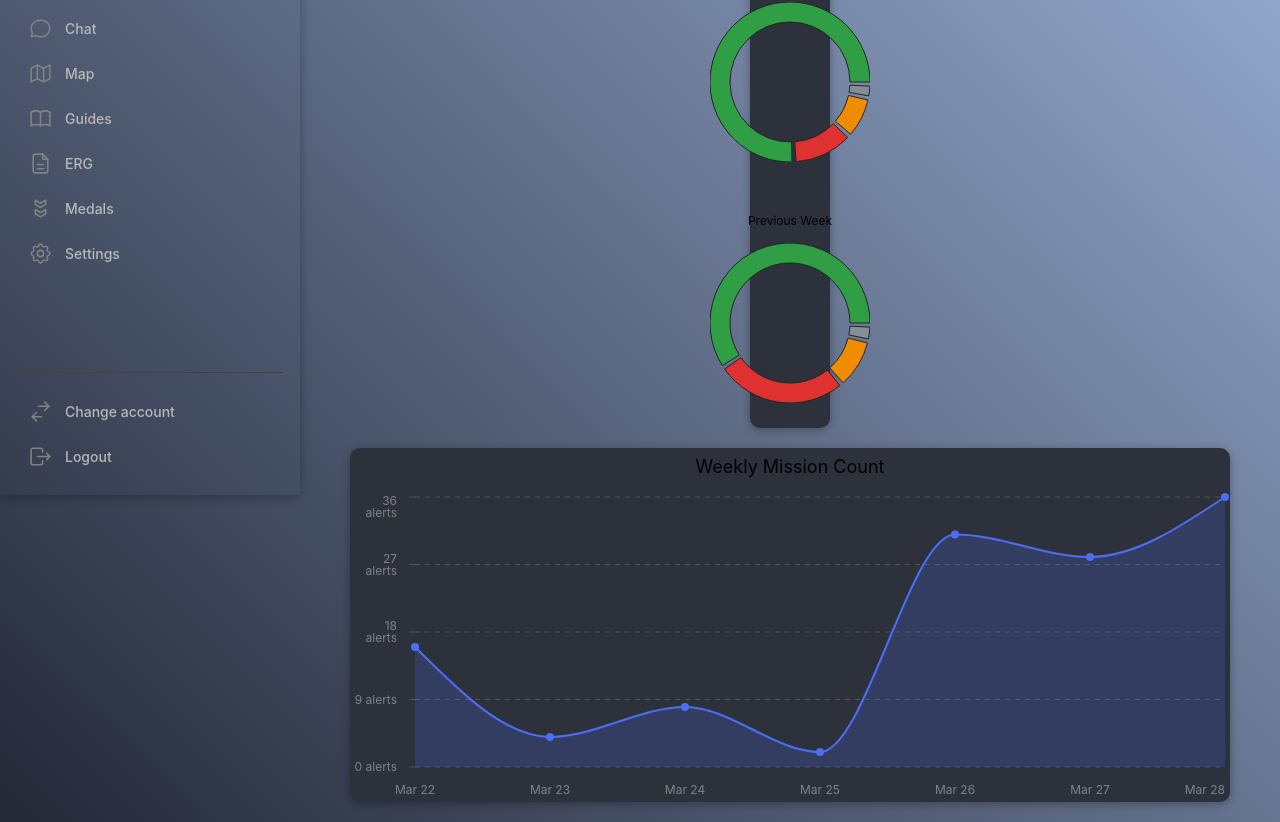
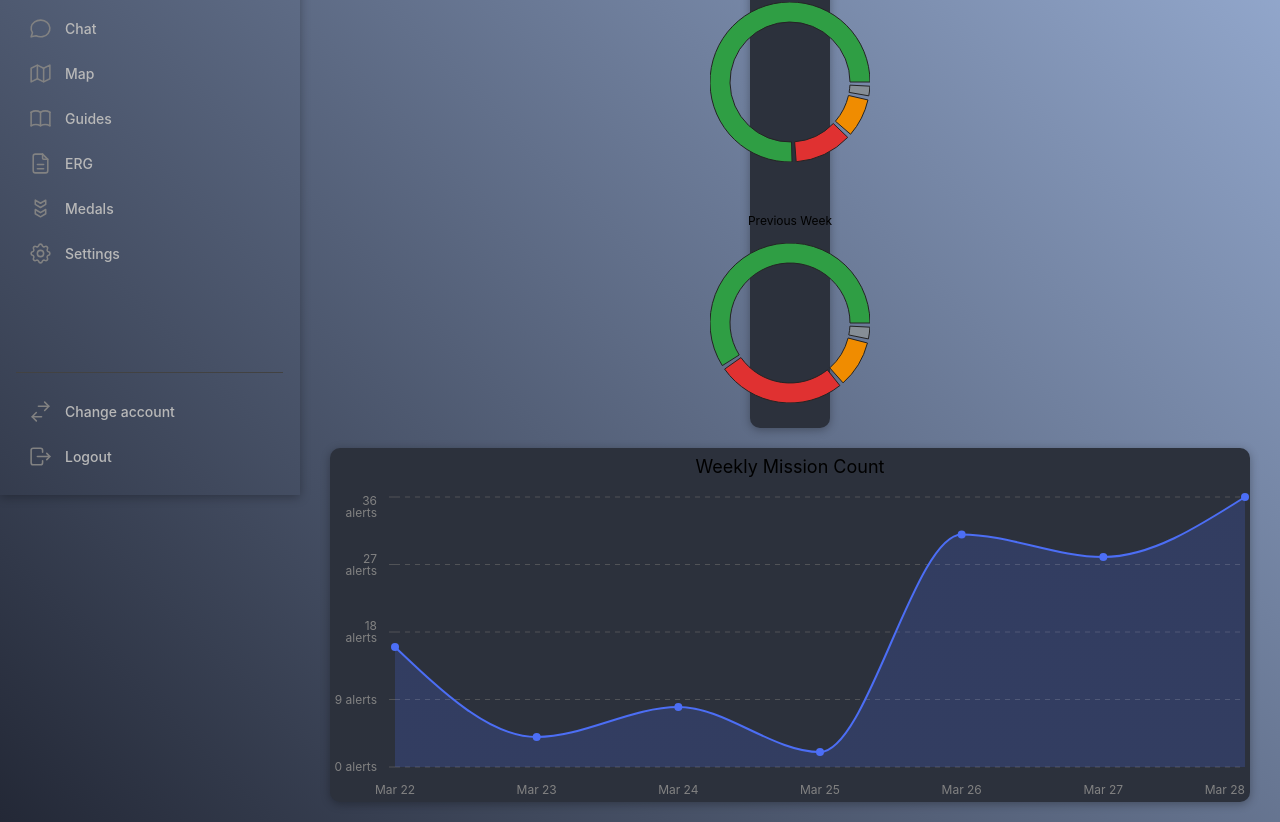
Before and after one commit to ChilimanTube/E.M.R, a Next.js app in the folder apps/web/emr/: page /dashboard/statistics in a window 1280 px wide. Shown: the part 305-1127 px from the top of the page. Built offline with nearby package versions, Linux system fonts and the light colour scheme.

Commit message:
fix: StatsGrid responsibility tweak

```diff
--- a/apps/web/emr/src/pages/dashboard/statistics/StatsGrid.module.css
+++ b/apps/web/emr/src/pages/dashboard/statistics/StatsGrid.module.css
@@ -1,6 +1,6 @@
 .root {
     padding: calc(var(--mantine-spacing-lg) * 1.5);
-  }
+}
 
   .value {
     font-size: rem(24px);
@@ -53,7 +53,7 @@
   .areaChart{
     margin-top: 20px;
     background-color: #2c313c;
-    margin-inline: rem(50px);
+    margin-inline: rem(30px);
     box-shadow: 0 2px 10px rgba(0, 0, 0, 0.3);
     border-radius: 10px;
     padding: 5px;
```
